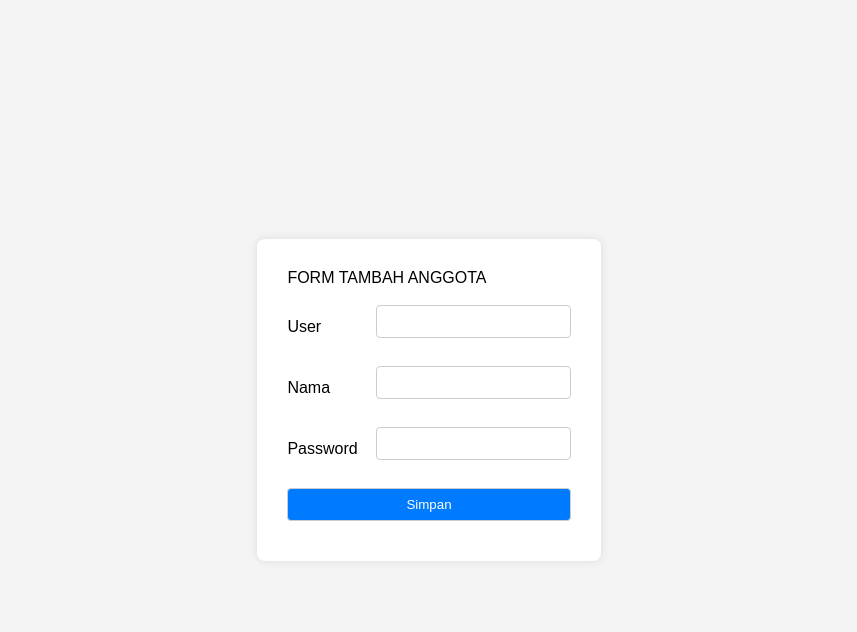
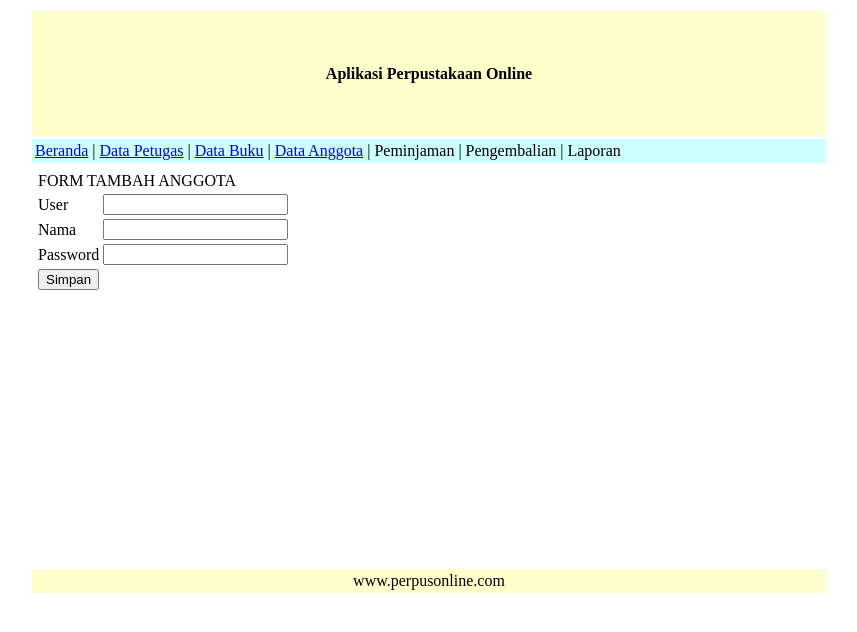
Before and after one commit to rest24/webpro3, a CodeIgniter app: page /database/anggota/tambah in a window 1280 px wide. Shown: the top 632 px of the page, without its empty margins (211-1068 px from the left). Run offline with CodeIgniter, Linux system fonts and the light colour scheme.

Commit message:
nambah home

```diff
--- a/application/controllers/Anggota.php
+++ b/application/controllers/Anggota.php
@@ -13,12 +13,14 @@ class Anggota extends CI_Controller {
 		$data['anggota']=$this->mdl_anggota->getAnggota();
 
 		//Perintah lempar data ke view
-		$this->load->view('viewanggota',$data);
+		$data['konten']='viewanggota';
+		$this->load->view('home',$data);
 	}
 	public function tambah()
 	{
 		//Perintah lempar data ke view
-		$this->load->view('addanggota');
+		$data['konten']='addanggota';
+		$this->load->view('home',$data);
 	}
 	public function simpan()
 	{
@@ -32,4 +34,40 @@ class Anggota extends CI_Controller {
 		$proses=$this->mdl_anggota->insertAnggota($data);
 		redirect('anggota');
 	 }
+
+	 public function hapus($id_anggota='')
+	{
+		$this->load->model('mdl_anggota');
+		$where="id_anggota='".$id_anggota."'";
+
+		$hapus=$this->mdl_anggota->deleteAnggota($where);
+		redirect('anggota');
 	}
+
+	public function ubah($id_anggota='')
+	{
+		//Perintah ambil model buku
+		$this->load->model('mdl_anggota');
+		$where="id_anggota='".$id_anggota."'";
+		$data['anggota']=$this->mdl_anggota->findAnggota($where);
+
+		//Perintah lempar data ke view
+		$data['konten']='editanggota';
+		$this->load->view('home',$data);
+	}
+
+	public function update($id_anggota='')
+	{
+		$this->load->model('mdl_anggota');
+		$data=array(
+			'user_anggota'=>$this->input->post('user'),
+			'nama_anggota'=>$this->input->post('nama'),
+			'pass_anggota'=>$this->input->post('password')
+		);
+		$where="id_anggota='".$id_anggota."'";
+
+		$ubah=$this->mdl_anggota->updateAnggota($data,$where);
+
+		redirect('anggota');
+	}
+}
--- a/application/views/addanggota.php
+++ b/application/views/addanggota.php
@@ -4,7 +4,7 @@
 	<meta charset="UTF-8">
 	<meta name="viewport" content="width=device-width, initial-scale=1.0">
 	<title>Tambah Anggota</title>
-	<style>
+	<!-- <style>
 		body {
 			font-family: Arial, sans-serif;
 			margin: 0;
@@ -45,7 +45,7 @@
 		input[type="submit"]:hover {
 			background-color: #0056b3;
 		}
-	</style>
+	</style> -->
 </head>
 <body>
 <form action="<?php echo base_url().'anggota/simpan';?>" method="POST">
--- a/application/views/addpetugas.php
+++ b/application/views/addpetugas.php
@@ -4,7 +4,7 @@
 	<meta charset="UTF-8">
 	<meta name="viewport" content="width=device-width, initial-scale=1.0">
 	<title>Tambah Petugas</title>
-	<style>
+	<!-- <style>
 		body {
 			font-family: Arial, sans-serif;
 			margin: 0;
@@ -45,7 +45,7 @@
 		input[type="submit"]:hover {
 			background-color: #0056b3;
 		}
-	</style>
+	</style> -->
 </head>
 <body>
 <form action="<?php echo base_url().'petugas/simpan';?>" method="POST">
--- /dev/null
+++ b/application/views/home.php
@@ -0,0 +1,32 @@
+<table align="center" width="800px" border="0" cellspacing="3" cellpadding="3">
+	<tr>
+		<td height="125" align="center" bgcolor="#FFFFCC">
+			<strong>Aplikasi Perpustakaan Online</strong>
+		</td>
+	</tr>
+	<tr>
+		<td bgcolor="#CCFFFF">
+			<a href="<?php echo base_url().'home';?>">Beranda</a> |
+			<a href="<?php echo base_url().'petugas';?>">Data Petugas</a> |
+			<a href="<?php echo base_url().'buku';?>">Data Buku</a> |
+			<a href="<?php echo base_url().'anggota';?>">Data Anggota</a> |
+			Peminjaman |
+			Pengembalian |
+			Laporan
+		</td>
+	</tr>
+	<tr>
+		<td height="400px" align="justify" valign="top">
+			<?php
+			if(!empty($konten)){
+				$this->load->view($konten);
+			}else{
+				echo "Selamat datang, ";
+			}
+			?>
+		</td>
+	</tr>
+	<tr>
+		<td align="center" bgcolor="#FFFFCC">www.perpusonline.com</td>
+	</tr>
+</table>
--- a/application/views/viewpetugas.php
+++ b/application/views/viewpetugas.php
@@ -4,7 +4,7 @@
 	<meta charset="UTF-8">
 	<meta name="viewport" content="width=device-width, initial-scale=1.0">
 	<title>Petugas</title>
-	<style>
+	<!-- <style>
 		/* Gaya untuk tabel */
 		table {
 			width: 100%;
@@ -33,7 +33,7 @@
 		.add-link:hover {
 			background-color: #0056b3;
 		}
-	</style>
+	</style> -->
 </head>
 <body>
 <a href="<?php echo base_url().'petugas/tambah';?>">Tambah Data</a>
```
Also changed, not shown: application/controllers/Buku.php (+6 -3 lines), application/controllers/Home.php (added, +11 -0 lines), application/controllers/Petugas.php (+6 -3 lines), application/models/Mdl_anggota.php (+15 -10 lines), application/views/editanggota.php (added, +15 -0 lines), application/views/viewanggota.php (+6 -3 lines).
